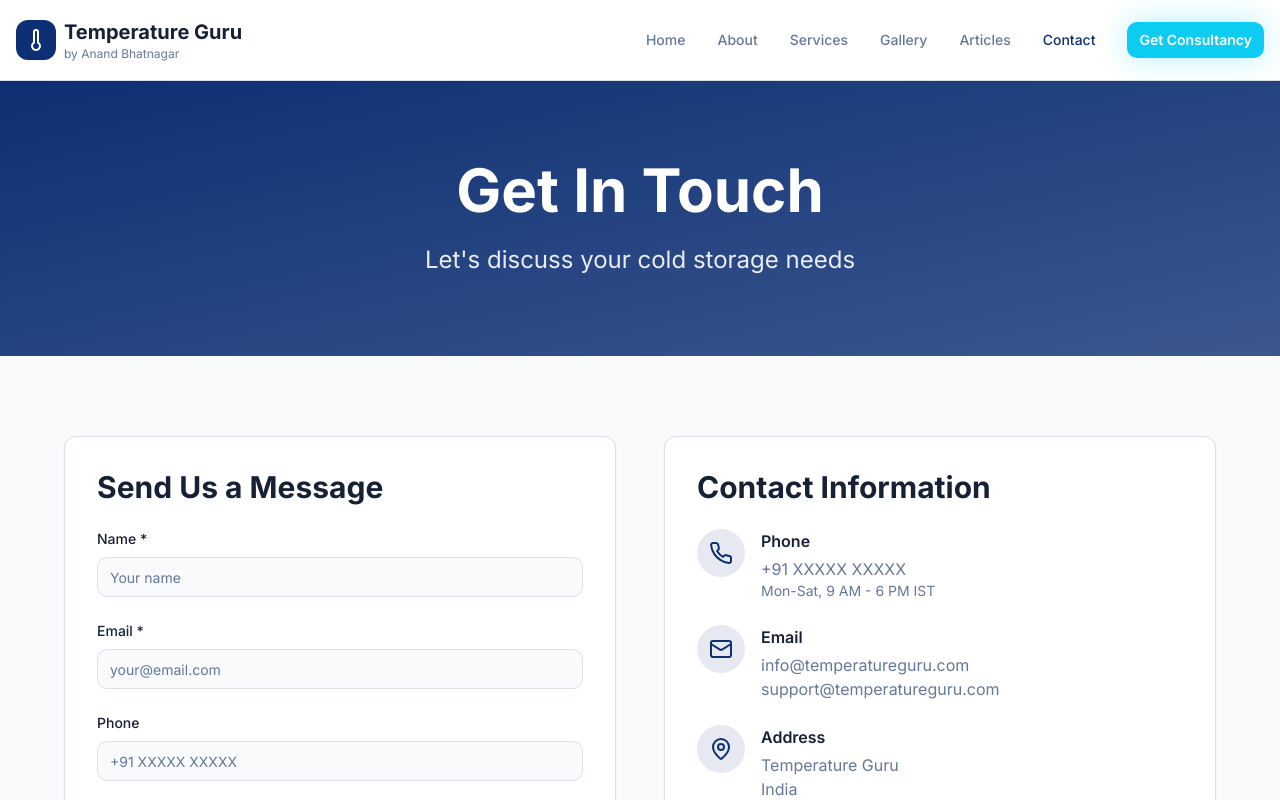
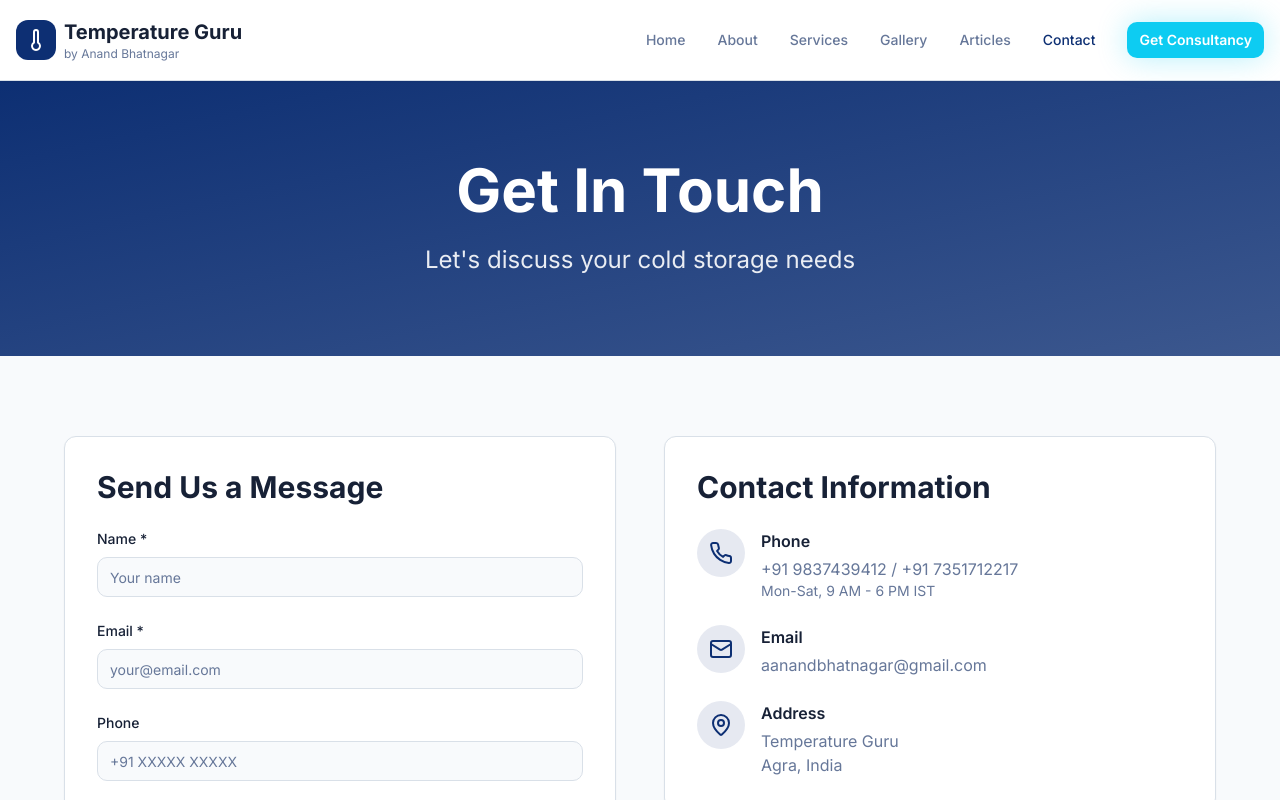
Before and after one commit to The-Aryan-Bhatnagar/coldchain-guru-official, a React (Vite) app: page /contact in a window 1280 px wide. Shown: the top 800 px of the page. Built offline with nearby package versions, Linux system fonts and the light colour scheme; the HTML template or start-up script is replaced by a standard one.

Commit message:
Update contact information

```diff
--- a/src/pages/Contact.tsx
+++ b/src/pages/Contact.tsx
@@ -23,7 +23,7 @@ const Contact = () => {
 
   const handleWhatsApp = () => {
     const message = encodeURIComponent("Hello, I'd like to inquire about your cold storage services.");
-    window.open(`https://wa.me/91XXXXXXXXXX?text=${message}`, "_blank");
+    window.open(`https://wa.me/919837439412?text=${message}`, "_blank");
   };
 
   return (
@@ -133,7 +133,7 @@ const Contact = () => {
                     </div>
                     <div>
                       <h3 className="font-semibold text-foreground mb-1">Phone</h3>
-                      <p className="text-muted-foreground">+91 XXXXX XXXXX</p>
+                      <p className="text-muted-foreground">+91 9837439412 / +91 7351712217</p>
                       <p className="text-sm text-muted-foreground">Mon-Sat, 9 AM - 6 PM IST</p>
                     </div>
                   </div>
@@ -145,8 +145,7 @@ const Contact = () => {
                     </div>
                     <div>
                       <h3 className="font-semibold text-foreground mb-1">Email</h3>
-                      <p className="text-muted-foreground">info@temperatureguru.com</p>
-                      <p className="text-muted-foreground">support@temperatureguru.com</p>
+                      <p className="text-muted-foreground">aanandbhatnagar@gmail.com</p>
                     </div>
                   </div>
                   <div className="flex gap-4">
@@ -159,7 +158,7 @@ const Contact = () => {
                       <h3 className="font-semibold text-foreground mb-1">Address</h3>
                       <p className="text-muted-foreground">
                         Temperature Guru<br />
-                        India
+                        Agra, India
                       </p>
                     </div>
                   </div>
```
